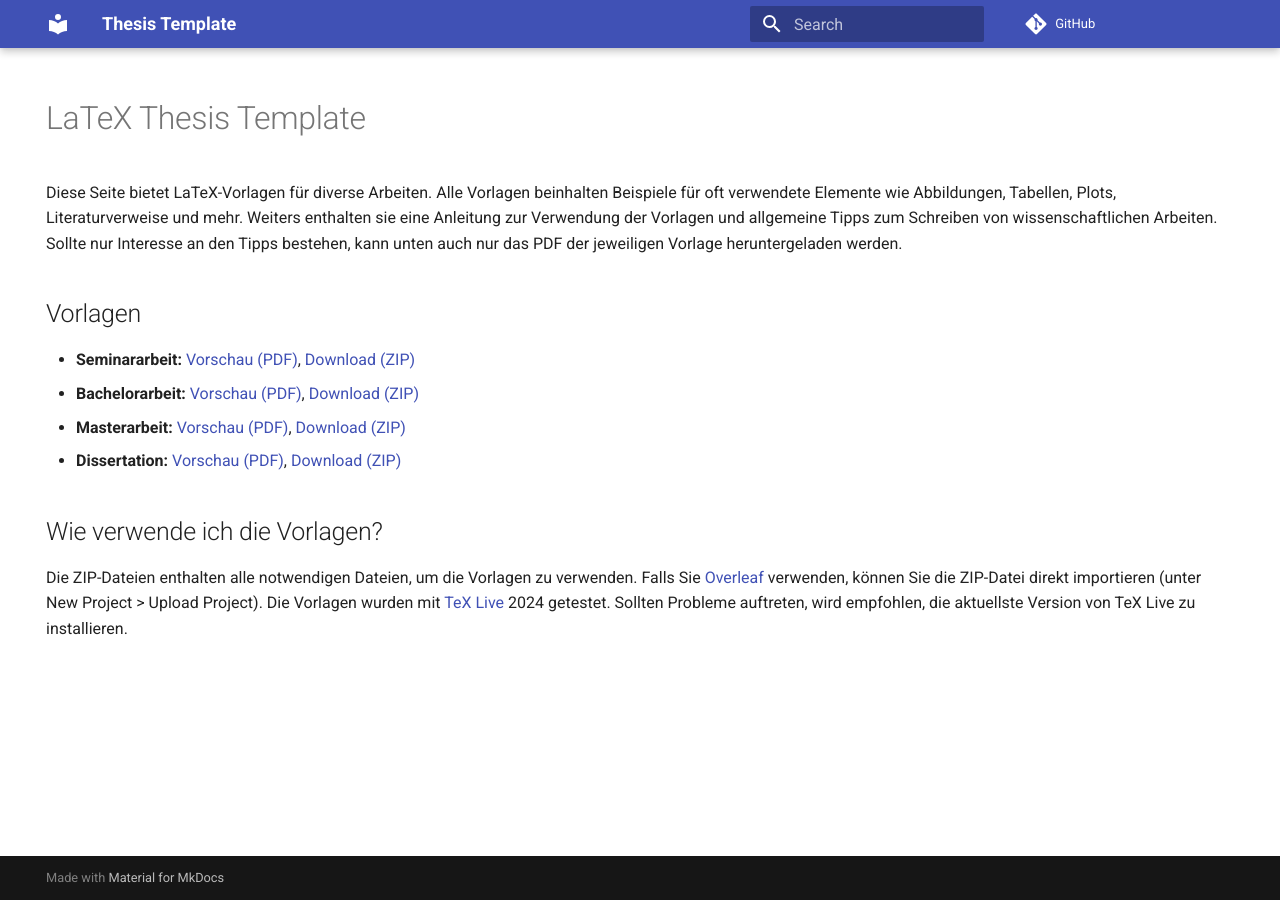
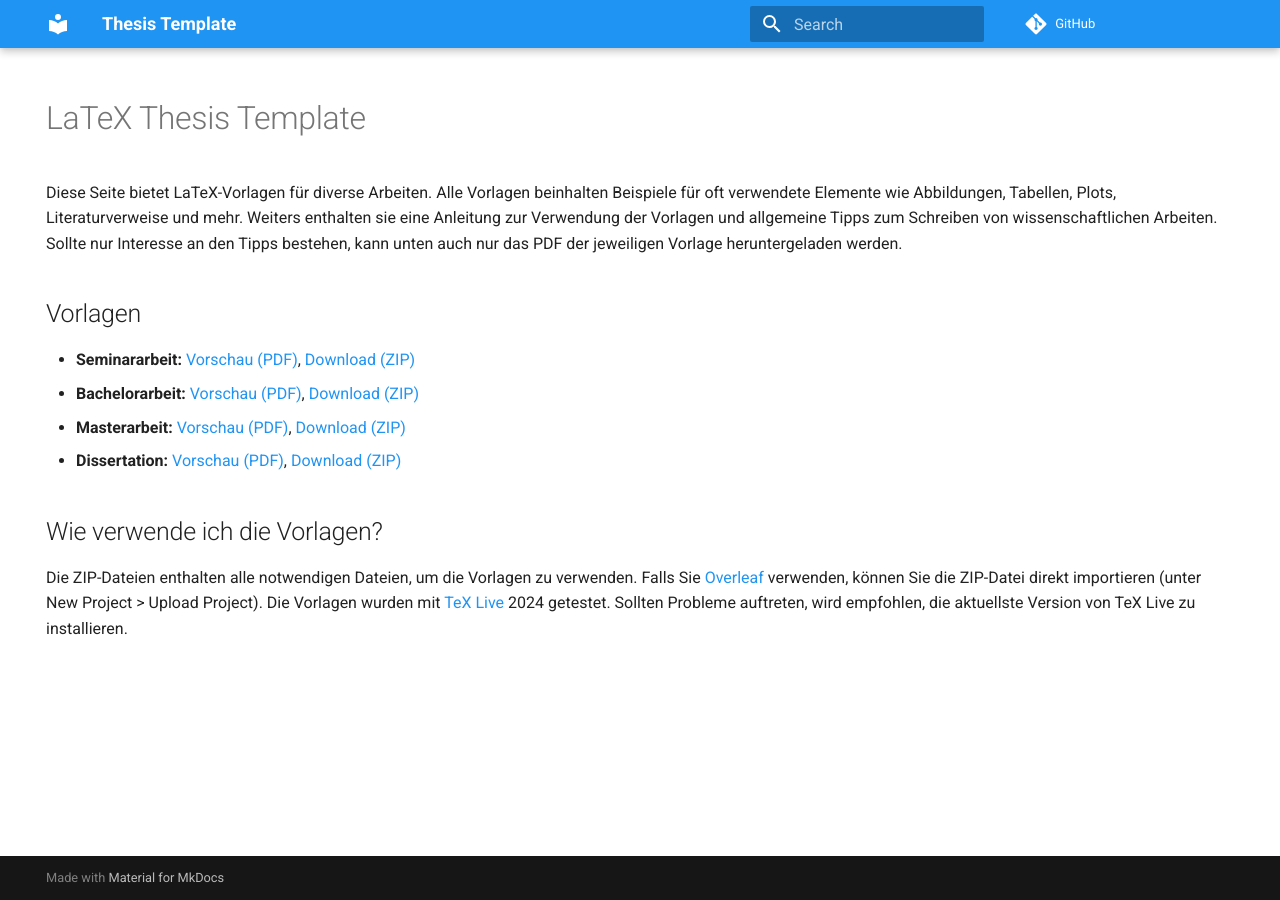
Before and after one commit to NumPDEs/thesis-template, an MkDocs documentation site: the page built from docs/index.md, in a window 1280 px wide. Built offline with MkDocs 1.6.1 and Material for MkDocs 9.7.7, drawn with Linux system fonts in a browser that asks for light colours; comment, search, counter and statistics services are not loaded.

Commit message:
changed docs color

```diff
--- a/mkdocs.yml
+++ b/mkdocs.yml
@@ -3,3 +3,6 @@ site_url: https://numpdes.github.io/thesis-template/
 repo_url: https://github.com/NumPDEs/thesis-template
 theme:
   name: material
+  palette:
+    primary: blue
+    accent: light-blue
```
